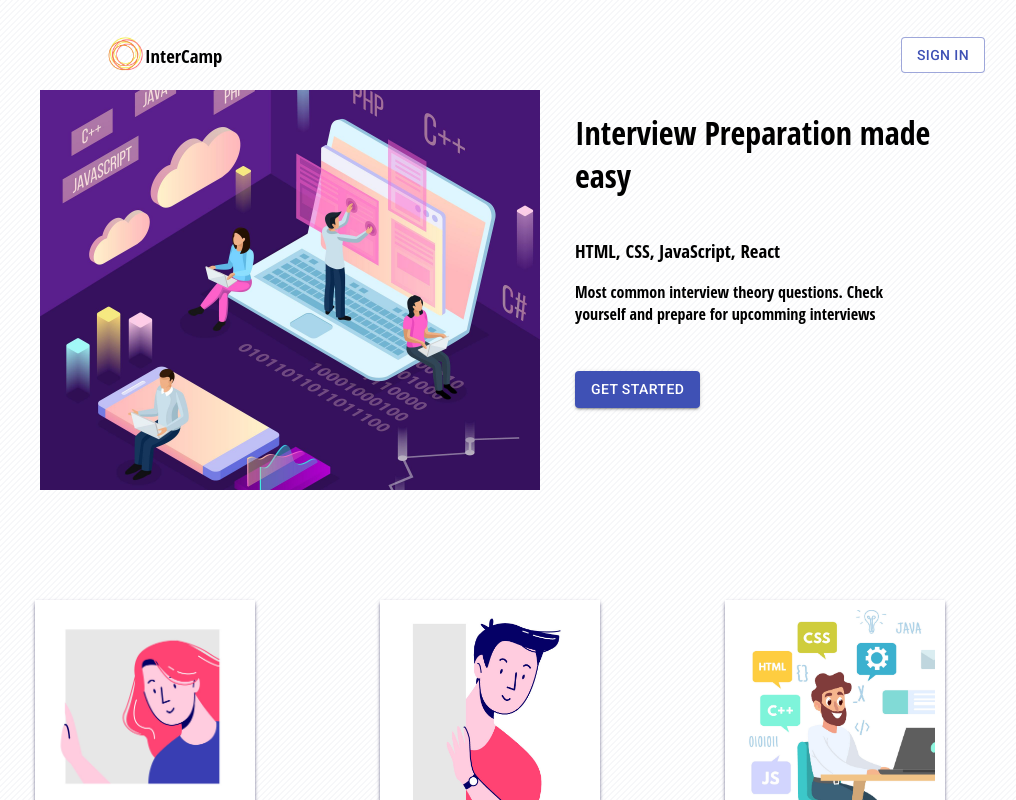
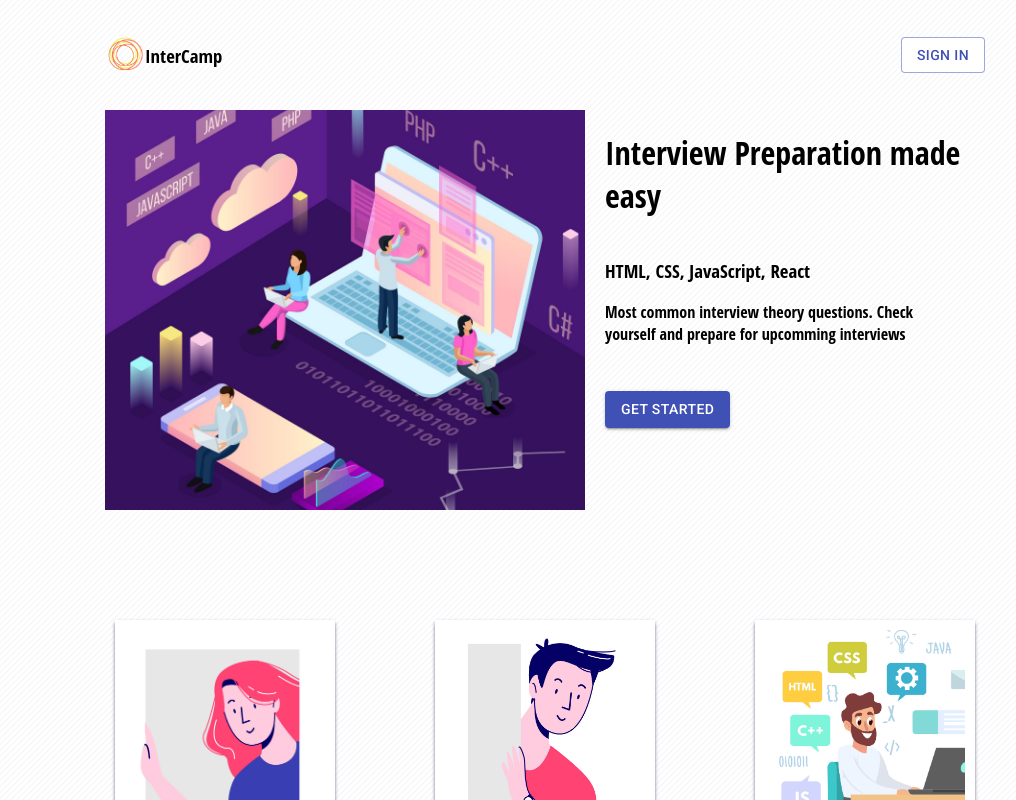
Before and after one commit to Inter-Camp/InterCamp, a React (Create React App) app: page / in a window 1280 px wide. Shown: the top 800 px of the page, without its empty margins (95-1111 px from the left). Built offline with nearby package versions, Linux system fonts and the light colour scheme; no server answers.

Commit message:
add a className to homePage

```diff
--- a/src/pages/home/home-page.component.jsx
+++ b/src/pages/home/home-page.component.jsx
@@ -5,7 +5,7 @@ import SignIn from "../../components/sign-in/sign-in.component";
 
 const HomePage = () => {
   return (
-    <div>
+    <div className="home-page">
       <About />
       <SignIn />
     </div>
```
